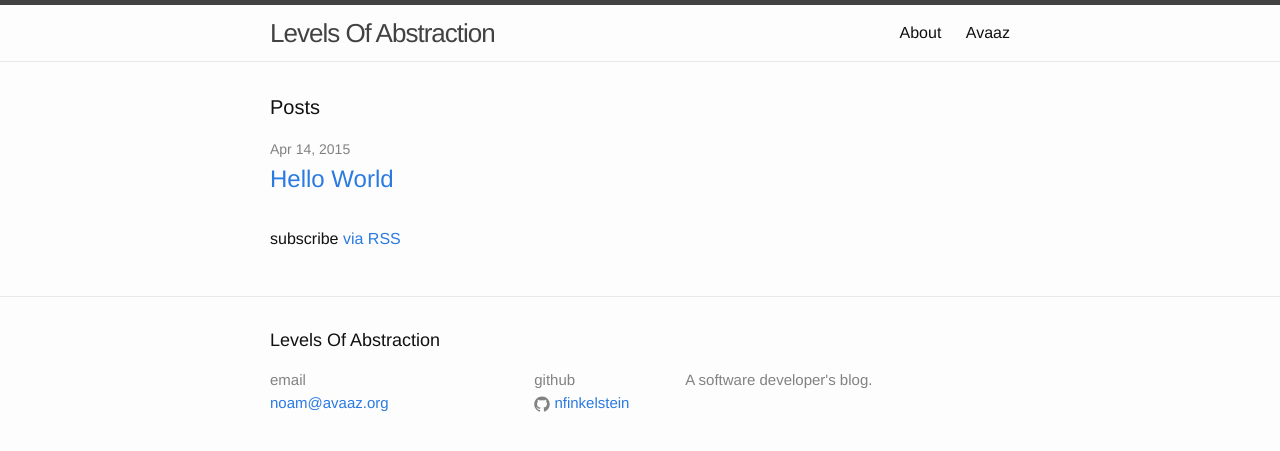
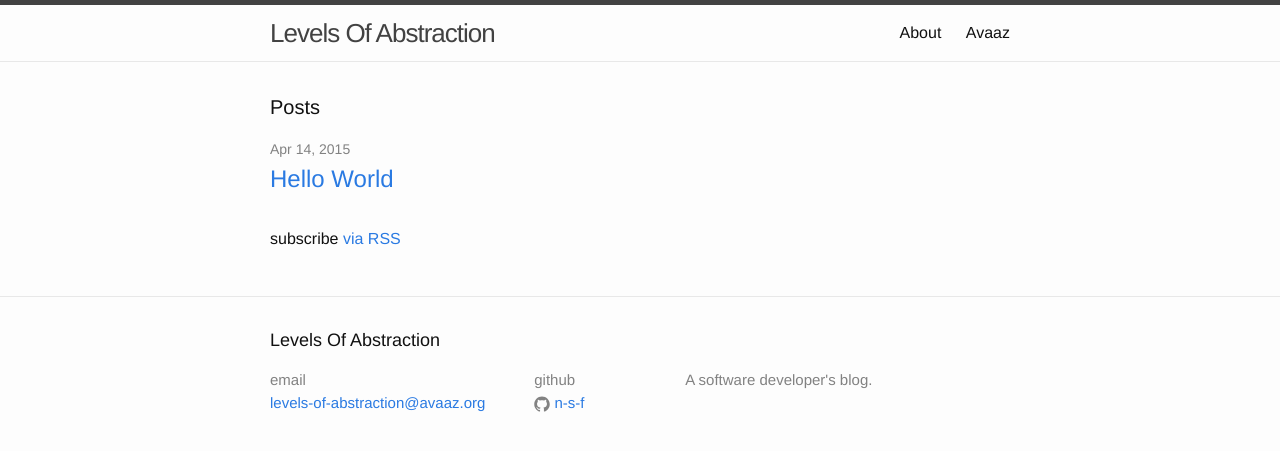
Before and after one commit to bolducp/n-s-f.github.io, a Jekyll site: the page built from index.html, in a window 1280 px wide. Shown: the top 451 px of the page. Built offline with Jekyll 4.4.1, drawn with Linux system fonts in a browser that asks for light colours.

Commit message:
Update _config.yml

```diff
--- a/_config.yml
+++ b/_config.yml
@@ -1,11 +1,11 @@
 # Site settings
 title: Levels Of Abstraction
-email: noam@avaaz.org
+email: levels-of-abstraction@avaaz.org
 description: > # this means to ignore newlines until "baseurl:"
   A software developer's blog.
 baseurl: "" # the subpath of your site, e.g. /blog/
 url: "http://nfinkelstein.github.io" # the base hostname & protocol for your site
-github_username: nfinkelstein
+github_username: n-s-f
 include: ["_pages"]
 
 # Build settings
```
